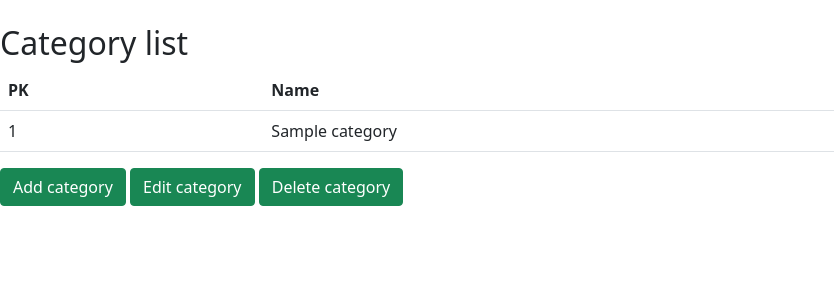
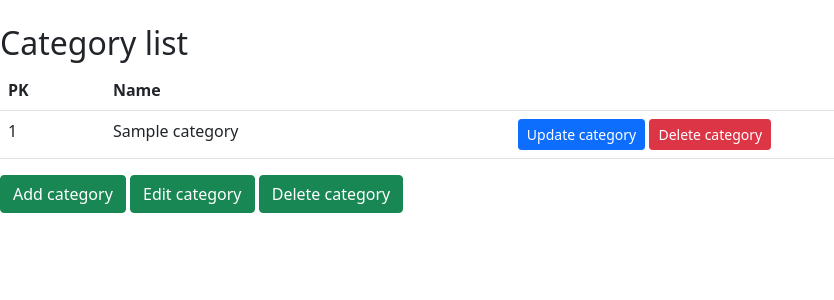
Before and after one commit to kurawes/online_store_django_project, a Django app: page /category_list/ in a window 1280 px wide. Shown: the part 80-380 px from the top of the page, without its empty margins (0-834 px from the left). Run offline with Django 3.2, Linux system fonts and the light colour scheme; tables that the repository leaves empty hold one stand-in row (values such as "Sample post"); some libraries are stand-ins or nearby versions.

Commit message:
category add, edit, delete

```diff
--- a/shop/urls.py
+++ b/shop/urls.py
@@ -1,5 +1,6 @@
 from django.urls import path
 from . import views
+from .views import CategoryUpdateView, CategoryDeleteView, CategoryCreateView
 
 
 urlpatterns = [
@@ -9,5 +10,7 @@ urlpatterns = [
     path('shop/', views.shop_view, name='shop'),
     path('category_list/', views.category_view, name='category_list'),
     path('product_type_list/', views.product_type_view, name='product_type_list'),
-    path('category_delete/<int:pk>', views.category_delete_view, name='category_delete'),
+    path('cat_update/<int:pk>', CategoryUpdateView.as_view(), name='category_update'),
+    path('cat_delete/<int:pk>', CategoryDeleteView.as_view(), name='category_delete'),
+    path('cat_create/', CategoryCreateView.as_view(), name='category_create'),
 ]
--- a/shop/views.py
+++ b/shop/views.py
@@ -1,5 +1,6 @@
-from django.shortcuts import render, get_object_or_404
+from django.shortcuts import render
 from django.urls import reverse_lazy
+from django.views.generic import UpdateView, DeleteView, CreateView
 
 from .models import Product, ProductType, Category
 
@@ -32,16 +33,23 @@ def product_type_view(request):
     return render(request, 'product_type_list.html', context)
 
 
-def category_delete_view(request, primary_key):
-    # dictionary for initial data, field names as keys
-    context = {}
-    # fetch the object with the passed primary_key
-    obj = get_object_or_404(Category, id=primary_key)
+class CategoryDeleteView(DeleteView):
+    model = Category
+    template_name = 'category_delete.html'
+    context_object_name = 'category'
+    success_url = reverse_lazy('category_list')
 
-    if request.method == "POST":
-        # delete the object
-        obj.delete()
-        # redirect back to previous page
-        return reverse_lazy('category_list.html')
 
-    return render(request, 'category_delete.html', context)
+class CategoryUpdateView(UpdateView):
+    model = Category
+    template_name = 'category_edit.html'
+    context_object_name = 'category'
+    fields = '__all__'
+    success_url = reverse_lazy('category_list')
+
+
+class CategoryCreateView(CreateView):
+    model = Category
+    template_name = 'category_create.html'
+    fields = '__all__'
+    success_url = reverse_lazy('category_list')
--- a/templates/category_list.html
+++ b/templates/category_list.html
@@ -17,16 +17,20 @@
                 <tr>
                     <th>PK</th>
                     <th>Name</th>
+                    <th> </th>
                 </tr>
                 {% for category in categories %}
                     <tr>
                         <td>{{ category.pk }}</td>
                         <td>{{ category.name }}</td>
+                        <td><a class="btn btn-primary btn-sm" href="{% url 'category_update' category.pk %}">Update category</a>
+                        <a class="btn btn-danger btn-sm" href="{% url 'category_delete' category.pk %}">Delete category</a>
+                        </td>
                     </tr>
                 {% endfor %}
             </table>
-            <a class="btn btn-success" href="#">Add category</a>
+            <a class="btn btn-success" href="{% url 'category_create' %}">Add category</a>
             <a class="btn btn-success" href="#">Edit category</a>
-            <a class="btn btn-success" href="{% url '' %}">Delete category</a>
+            <a class="btn btn-success" href="#">Delete category</a>
         </div>
     {% endblock %}
```
Also changed, not shown: templates/category_create.html (added, +20 -0 lines), templates/category_edit.html (+11 -0 lines).
